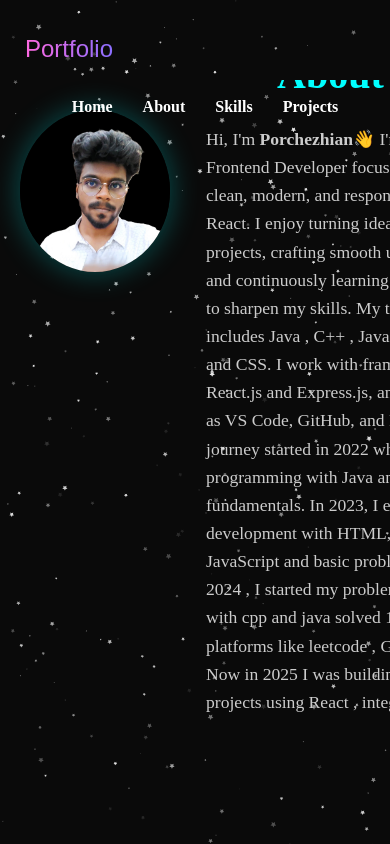
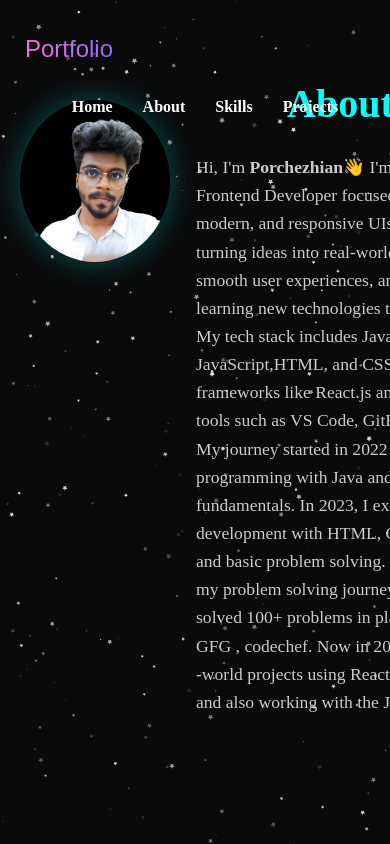
Before and after one commit to chezhianch/Animated-React-Portfolio, a React (Vite) app: page /about in a window 390 px wide. Built offline with nearby package versions, Linux system fonts and the light colour scheme.

Commit message:
Update App.css

```diff
--- a/src/App.css
+++ b/src/App.css
@@ -496,25 +496,31 @@ gap: 30px;
   /* About Section */
 .abt-cont {
   display: flex;
-  flex-direction: column; /* 👈 Stack image and content vertically */
-  align-items: center;
+  flex-direction: column; /* Stack vertically */
+  align-items: center; /* Center image horizontally */
   max-height: 600px;
   overflow-y: auto;
   padding: 20px;
   gap: 1rem;
 }
 
+.profile-img {
+  display: flex;
+  justify-content: center;
+}
+
 .profile-img img {
-  margin-top: 10px;
-  max-width: 150px; /* You can increase this for better visibility */
+  max-width: 150px;
   height: auto;
   object-fit: contain;
 }
 
 .about-cnt {
+  width: 100%;
+  max-width: 600px;
   text-align: left;
-  padding: 0 20px;
-  max-width: 600px;
+  padding-left: 10px;
+  padding-right: 10px;
 }
 
 /* Scrollbar styling */
@@ -525,6 +531,7 @@ gap: 30px;
   background-color: #2194ba;
   border-radius: 3px;
 }
+
 
 
   /* Contact Section */
```
